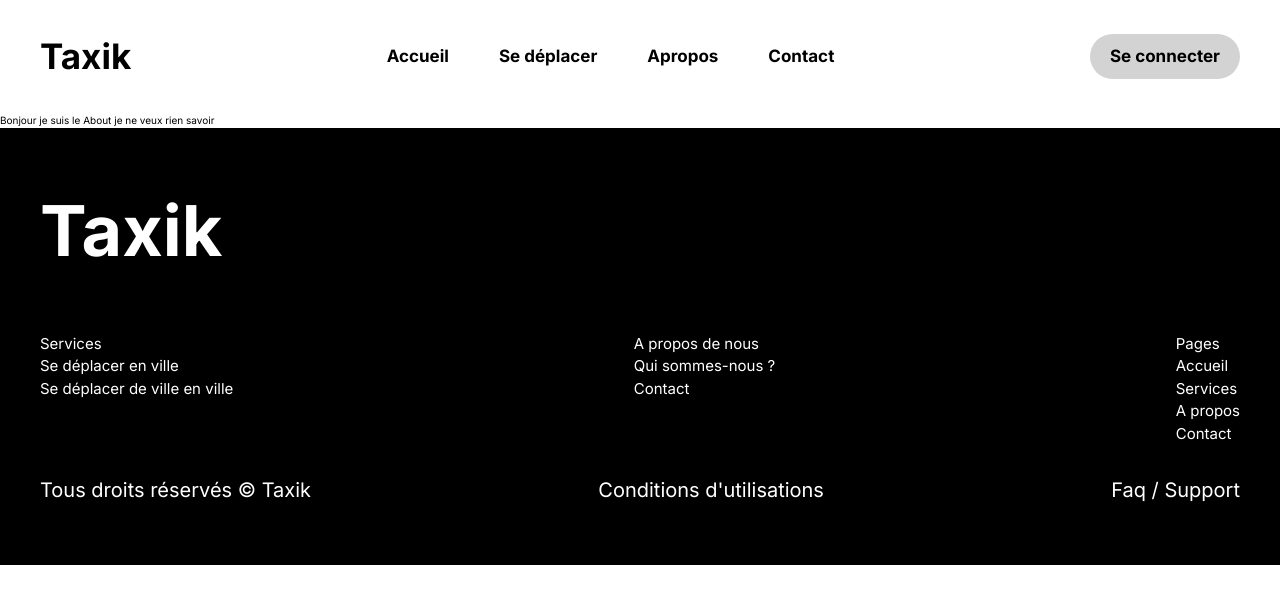
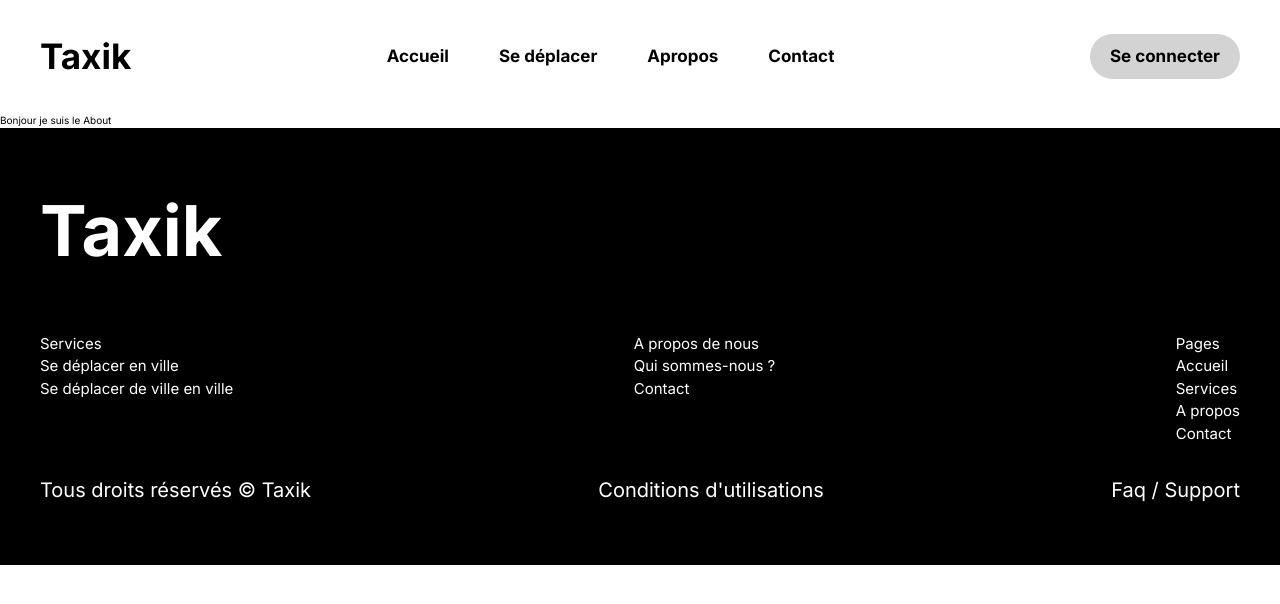
Before and after one commit to hadiatou4/pfe-taxik, a Next.js app: page /About in a window 1280 px wide. Shown: the top 604 px of the page. Built offline with nearby package versions, Linux system fonts and the light colour scheme.

Commit message:
mise à  jour pou la page d'authentification

```diff
--- a/app/About/page.js
+++ b/app/About/page.js
@@ -6,7 +6,7 @@ function About() {
   return (
     <div>
         <HeaderHome/>
-      Bonjour je suis le About  je ne veux rien savoir
+      Bonjour je suis le About
         <Footer/>
     </div>
   )
--- a/app/components/HeaderHome.js
+++ b/app/components/HeaderHome.js
@@ -9,7 +9,7 @@ function HeaderHome() {
     </div>
     <ul class="navLinks">
         <li> <Link href="/Acceuil">Accueil </Link></li>
-        <li> <Link href="/Authentification">Se déplacer </Link></li>
+        <li> <Link href="/Authentification" target='blank'>Se déplacer </Link></li>
         <li> <Link href="/About">Apropos </Link></li>
         <li> <Link href="/Contact">Contact</Link></li>
 
--- a/app/firebase.config.js
+++ b/app/firebase.config.js
@@ -1,6 +1,7 @@
 // Import the functions you need from the SDKs you need
 import { initializeApp } from "firebase/app";
 import { getAnalytics } from "firebase/analytics";
+import { getAuth } from "firebase/auth";
 // TODO: Add SDKs for Firebase products that you want to use
 // https://firebase.google.com/docs/web/setup#available-libraries
 
@@ -18,3 +19,4 @@ const firebaseConfig = {
 
 // Initialize Firebase
 const app = initializeApp(firebaseConfig);
+export const auth =getAuth(app);
```
